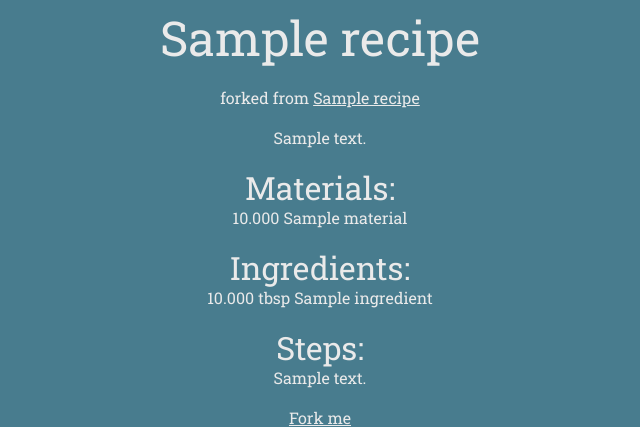
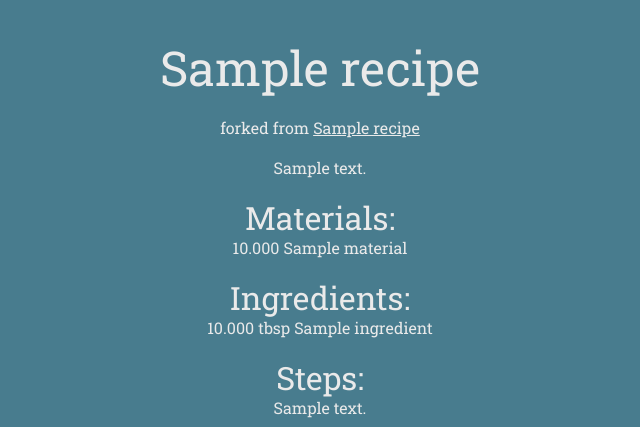
Before and after one commit to chefhat/chefhat, a Django app: page /recipes/1 in a window 1280 px wide. Shown: the top 427 px of the page, without its empty margins (320-960 px from the left). Run offline with Django 3.2, Linux system fonts and the light colour scheme; tables that the repository leaves empty hold one stand-in row (values such as "Sample post"); parts of the project's set-up code (start-up, migrations or seed data) failed here and were passed over.

Commit message:
Added spacing at top of page

```diff
--- a/recipes/templates/recipes/show.html
+++ b/recipes/templates/recipes/show.html
@@ -2,6 +2,7 @@
 {% block title %} - {{ recipe.title }}{% endblock %}
 
 {% block body %}
+<div style="height: 30px;"></div>
 
 <p class="text text-lg font-robo color-white">
   {{ recipe.title }}
```
